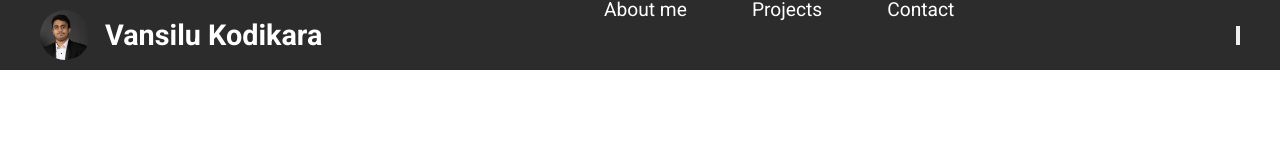
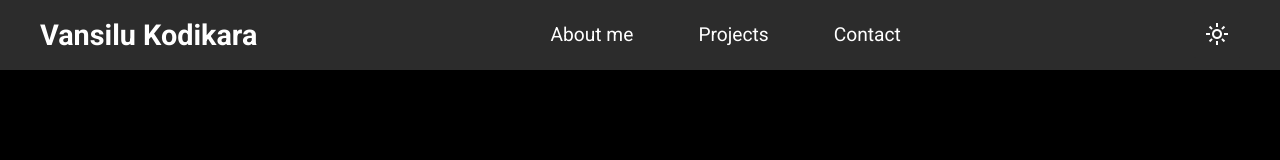
Before and after one commit to VansiluKodikara/My-Portfolio, a plain HTML site: page index.html in a window 1280 px wide. Drawn offline with nearby package versions, Linux system fonts and the light colour scheme.

Commit message:
New commits

```diff
--- a/assets/css/style.css
+++ b/assets/css/style.css
@@ -12,6 +12,7 @@
 }
 
 body {
+    background-color: black;
     background-repeat: no-repeat;
     background-position: center center;
     background-attachment: fixed;
@@ -80,6 +81,7 @@
     text-align: center;
     height: 100%;
     padding: 0px 20px;
+    align-items: center;
 
     text-decoration: none !important;
     color: #ffffff;
@@ -94,6 +96,21 @@
     background-color: #111111;
 }
 
+.material-symbols-outlined {
+  font-variation-settings:
+  'FILL' 0,
+  'wght' 400,
+  'GRAD' 0,
+  'opsz' 24
+}
+
 .theme-button button{
+    height: 46px;
+    width: 46px;
+    padding: 0;
+    border: none;
+    border-radius: 4%;
     cursor: pointer;
+    background-color: #2C2C2C;
+    align-items: center;
 }
--- a/index.html
+++ b/index.html
@@ -6,30 +6,33 @@
     <title>Vansilu Kodikara</title>
     <link rel="stylesheet" href="/assets/css/style.css">
 
-    <link rel="preconnect" href="https://fonts.googleapis.com"><link rel="preconnect" href="https://fonts.gstatic.com" crossorigin><link href="https://fonts.googleapis.com/css2?family=Roboto:ital,wght@0,100..900;1,100..900&display=swap" rel="stylesheet"></head>
+    <link rel="preconnect" href="https://fonts.googleapis.com"><link rel="preconnect" href="https://fonts.gstatic.com" crossorigin><link href="https://fonts.googleapis.com/css2?family=Roboto:ital,wght@0,100..900;1,100..900&display=swap" rel="stylesheet">
+
+    <link rel="stylesheet" href="https://fonts.googleapis.com/css2?family=Material+Symbols+Outlined:opsz,wght,FILL,GRAD@20..48,100..700,0..1,-50..200&icon_names=light_mode" />
+</head>
+
 <body>
 
     <header class="header-top-bar">
         <div class="header-content">
             <!-- logo + Title -->
                 <div class="logo">
-                    <a href="">
-                        <img src="/assets/img/my-image.JPG">
+                    <a href="#">
                         <h1>Vansilu Kodikara</h1>
                     </a>
                 </div>
 
                 <div class="navigations">
                     <nav class="nav">
-                        <a href="#">About me</a>
-                        <a href="#">Projects</a>
-                        <a href="#">Contact</a>
+                        <a href="">About me</a>
+                        <a href="">Projects</a>
+                        <a href="">Contact</a>
                     </nav>
                 </div>
 
                 <div class="theme-button">
                     <button>
-                        <img src="">
+                        <span class="material-symbols-outlined" style="color: white;">light_mode</span>
                     </button>
                 </div>
         </div>
```
Also changed, not shown: assets/img/my-image.JPG (deleted).
